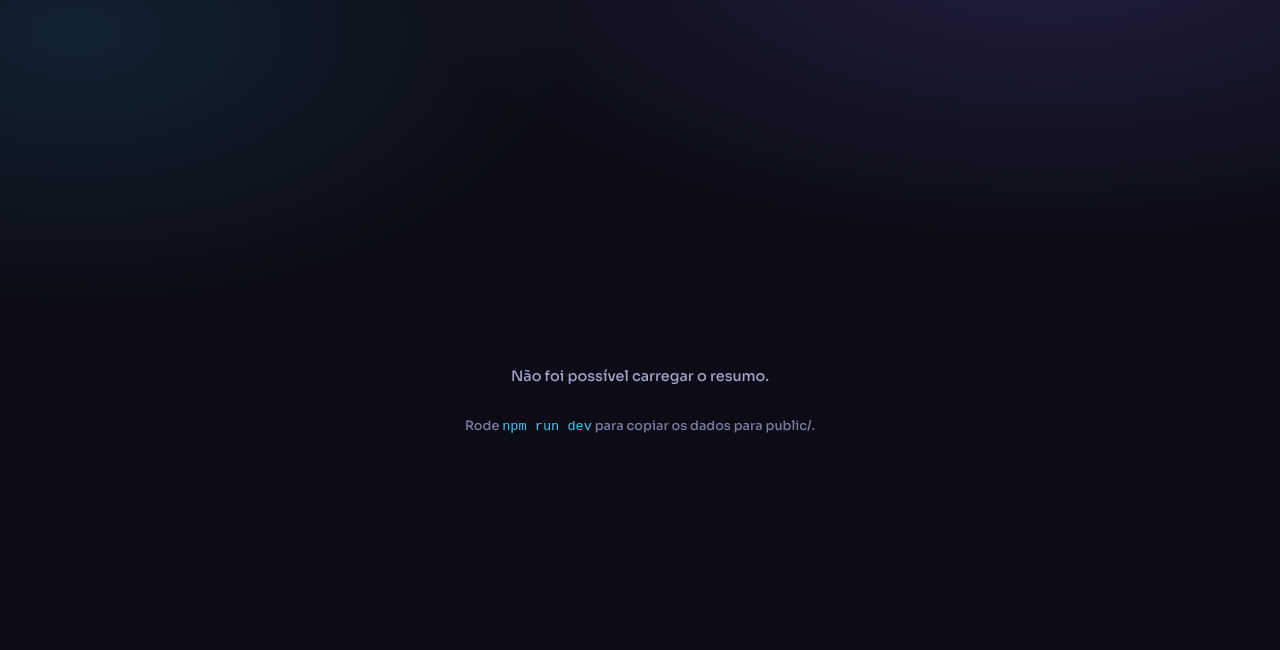
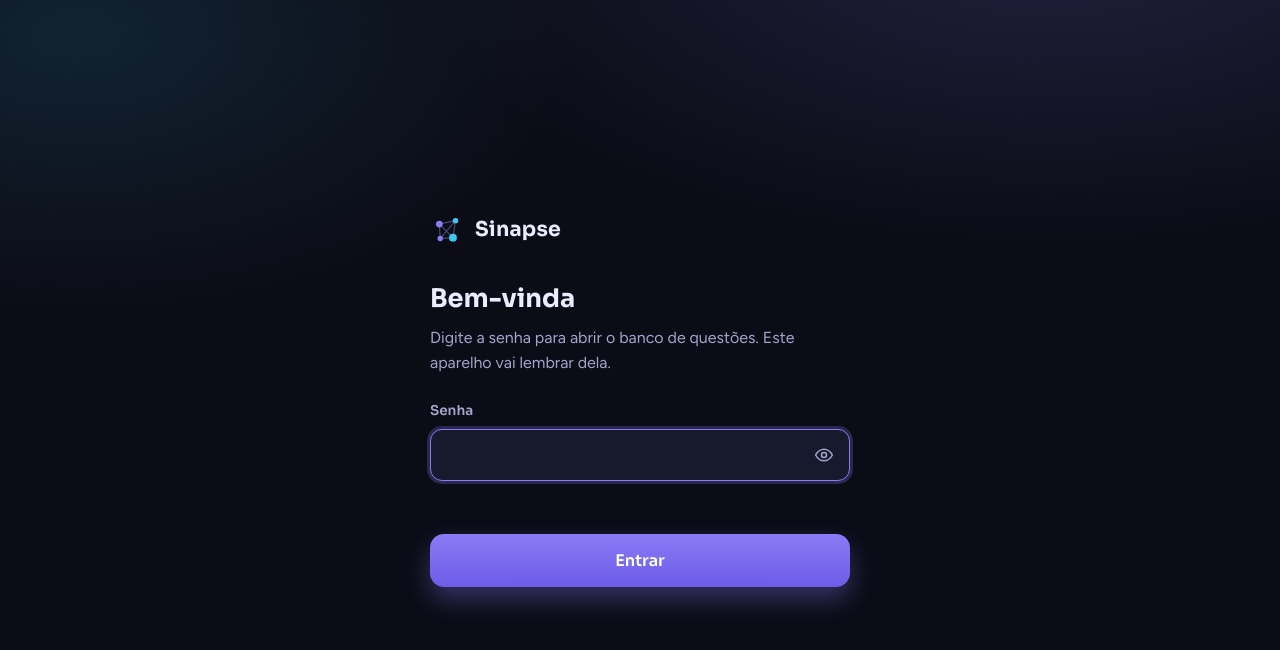
Before and after one commit to LucasAugustoRodrigues/sinapse, a website built with Vite: page app/index.html in a window 1280 px wide. Built offline with nearby package versions, Linux system fonts and the light colour scheme.

Commit message:
feat(app): tela de senha no boot, imagens via blob URL e armazenamento persistente

```diff
--- a/app/css/estilo.css
+++ b/app/css/estilo.css
@@ -774,3 +774,99 @@ body {
   opacity: .6;
   cursor: default;
 }
+
+/* ============================================================
+   Tela de desbloqueio
+   ============================================================ */
+.desbloqueio {
+  min-height: 100dvh;
+  display: flex;
+  flex-direction: column;
+  justify-content: center;
+  max-width: 420px;
+  margin: 0 auto;
+  padding: 32px 0;
+}
+
+.desb-titulo {
+  font-family: "Sora", sans-serif;
+  font-weight: 700;
+  font-size: 1.6rem;
+  color: var(--ink);
+  margin: 0 0 8px;
+}
+
+.desb-texto {
+  color: var(--muted);
+  margin: 0 0 24px;
+}
+
+.desb-label {
+  font-family: "Sora", sans-serif;
+  font-weight: 600;
+  font-size: .85rem;
+  color: var(--muted);
+  display: block;
+  margin-bottom: 8px;
+}
+
+.desb-campo {
+  position: relative;
+}
+
+#senhaInput {
+  width: 100%;
+  min-height: 52px;
+  padding: 0 56px 0 16px;
+  background: var(--panel);
+  border: 1px solid var(--line2);
+  border-radius: var(--radius-sm);
+  color: var(--ink);
+  font-size: 1.05rem;
+  font-family: inherit;
+  appearance: none;
+}
+
+#senhaInput:focus {
+  outline: none;
+  border-color: var(--synapse);
+  box-shadow: 0 0 0 3px rgba(139,123,245,.25);
+}
+
+#senhaInput:disabled {
+  opacity: .6;
+}
+
+.desb-olho {
+  position: absolute;
+  right: 4px;
+  top: 50%;
+  transform: translateY(-50%);
+  width: 44px;
+  height: 44px;
+  appearance: none;
+  background: transparent;
+  border: none;
+  color: var(--muted);
+  cursor: pointer;
+  display: flex;
+  align-items: center;
+  justify-content: center;
+  border-radius: 8px;
+}
+
+.desb-olho:focus-visible {
+  outline: none;
+  box-shadow: 0 0 0 3px rgba(139,123,245,.25);
+}
+
+.desb-msg {
+  min-height: 1.5em;
+  margin: 10px 0 0;
+  font-size: .9rem;
+  color: var(--muted);
+}
+
+.desb-msg--erro {
+  color: var(--err-ink);
+}
--- a/app/js/ui.js
+++ b/app/js/ui.js
@@ -10,7 +10,7 @@ import '@fontsource/figtree/600.css';
 import '@fontsource/figtree/700.css';
 
 import { derivarNota, pior, BOM, ERREI } from './srs.js';
-import { carregarMatriz, descreverHabilidade } from './dados.js';
+import { carregarMatriz, descreverHabilidade, urlImagem, desbloquear, tentarChaveSalva, pedirArmazenamentoPersistente } from './dados.js';
 import { iniciarSessao, listarSimulados, contarRevisao, mapaCerebro, resumoInicio, hojeEmDias } from './estudo.js';
 import { saudacao, fraseDoDia } from './perfil.js';
 import { criarCronometro, formatarTempo } from './tempo.js';
@@ -197,9 +197,11 @@ function _buildEnunBloco(questao, isReconhecer) {
     ? ` · SAS ${anoFonte} · Simulado ${questao.simulado}`
     : '';
 
-  const imgs = (questao.imagens ?? []).map(caminho =>
-    `<div class="img-wrap"><img src="/${_esc(caminho)}" alt=""></div>`
-  ).join('');
+  const imgs = (questao.imagens ?? []).map(caminho => {
+    const url = urlImagem(caminho);
+    if (!url) return '';
+    return `<div class="img-wrap"><img src="${_esc(url)}" alt=""></div>`;
+  }).join('');
 
   const cmd = isReconhecer
     ? `<div class="cmd"><b>Qual habilidade esta questão cobra?</b></div>`
@@ -548,7 +550,7 @@ async function renderHome(app) {
     app.innerHTML =
       `<div class="loading-state">` +
         `<p>Não foi possível carregar o resumo.</p>` +
-        `<p style="font-size:.8rem;color:var(--muted2);margin-top:6px">Rode <code>npm run dev</code> para copiar os dados para public/.</p>` +
+        `<p style="font-size:.8rem;color:var(--muted2);margin-top:6px">Feche e abra o app de novo.</p>` +
       `</div>`;
     console.error('[Sinapse] renderHome error:', e);
     return;
@@ -618,6 +620,79 @@ async function renderHome(app) {
   }
   app.querySelector('#homeEscolherBtn').addEventListener('click', () => renderSelecao(app));
   app.querySelector('#homeProgressoBtn').addEventListener('click', () => renderProgresso(app));
+}
+
+// ============================================================================
+// Tela de desbloqueio (primeira abertura ou após trocar o banco)
+// ============================================================================
+
+function renderDesbloqueio(app, { onDesbloqueado }) {
+  app.innerHTML =
+    `<div class="sinapse-app"><div class="desbloqueio">` +
+      `<div class="sel-brand">` +
+        _LOGO_SVG +
+        `<h1>Sinapse</h1>` +
+      `</div>` +
+      `<h2 class="desb-titulo">Bem-vinda</h2>` +
+      `<p class="desb-texto">Digite a senha para abrir o banco de questões. Este aparelho vai lembrar dela.</p>` +
+      `<form class="desb-form" novalidate>` +
+        `<label for="senhaInput" class="desb-label">Senha</label>` +
+        `<div class="desb-campo">` +
+          `<input id="senhaInput" type="password" autocomplete="current-password" autocapitalize="none" autocorrect="off" spellcheck="false" enterkeyhint="go">` +
+          `<button type="button" class="desb-olho" aria-label="Mostrar senha" aria-pressed="false">${SVG.olho}</button>` +
+        `</div>` +
+        `<p class="desb-msg" role="status" aria-live="polite"></p>` +
+        `<button type="submit" class="cta">Entrar</button>` +
+      `</form>` +
+    `</div></div>`;
+
+  const form      = app.querySelector('.desb-form');
+  const input     = app.querySelector('#senhaInput');
+  const olhoBtn   = app.querySelector('.desb-olho');
+  const msgEl     = app.querySelector('.desb-msg');
+  const submitBtn = form.querySelector('[type="submit"]');
+
+  input.focus();
+
+  olhoBtn.addEventListener('click', () => {
+    const visivel = input.type === 'text';
+    input.type = visivel ? 'password' : 'text';
+    olhoBtn.innerHTML = visivel ? SVG.olho : SVG.olhoFechado;
+    olhoBtn.setAttribute('aria-label', visivel ? 'Mostrar senha' : 'Esconder senha');
+    olhoBtn.setAttribute('aria-pressed', String(!visivel));
+  });
+
+  form.addEventListener('submit', async (ev) => {
+    ev.preventDefault();
+    if (input.value.trim() === '') {
+      msgEl.textContent = 'Digite a senha.';
+      msgEl.className = 'desb-msg';
+      return;
+    }
+    input.disabled = true;
+    submitBtn.disabled = true;
+    submitBtn.textContent = 'Decifrando…';
+    msgEl.textContent = '';
+    msgEl.className = 'desb-msg';
+
+    try {
+      await desbloquear(input.value);
+      onDesbloqueado();
+    } catch (err) {
+      if (err.name === 'ErroSenha') {
+        msgEl.textContent = 'Senha incorreta. Confira e tente de novo.';
+        msgEl.className = 'desb-msg desb-msg--erro';
+        input.select();
+      } else {
+        console.error('[Sinapse] desbloquear error:', err);
+        msgEl.textContent = 'Não foi possível abrir o banco. Na primeira vez, o aparelho precisa estar com internet.';
+        msgEl.className = 'desb-msg desb-msg--erro';
+      }
+      input.disabled = false;
+      submitBtn.disabled = false;
+      submitBtn.textContent = 'Entrar';
+    }
+  });
 }
 
 // ============================================================================
@@ -996,7 +1071,15 @@ const updateSW = registerSW({
 });
 
 async function _boot() {
-  await renderHome(document.getElementById('app'));
+  const app = document.getElementById('app');
+  const entrar = () => { pedirArmazenamentoPersistente(); return renderHome(app); };
+  let aberto = false;
+  try { aberto = await tentarChaveSalva(); } catch (e) { console.error('[Sinapse] chave salva:', e); }
+  if (aberto) {
+    await entrar();
+  } else {
+    renderDesbloqueio(app, { onDesbloqueado: entrar });
+  }
 }
 
 _boot().catch(err => console.error('[Sinapse] boot error:', err));
```
Also changed, not shown: PLANEJAMENTO.md (+7 -1 lines).
